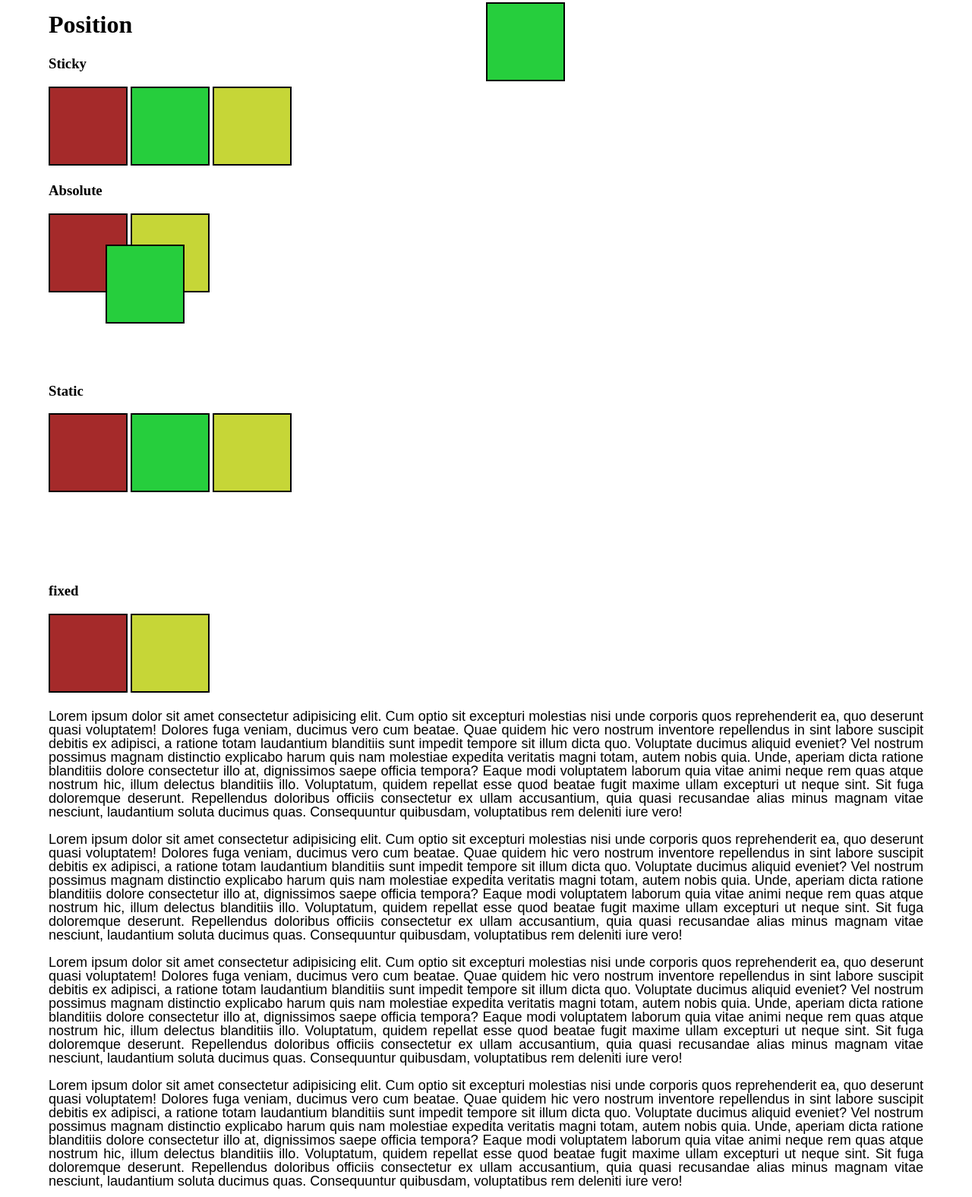
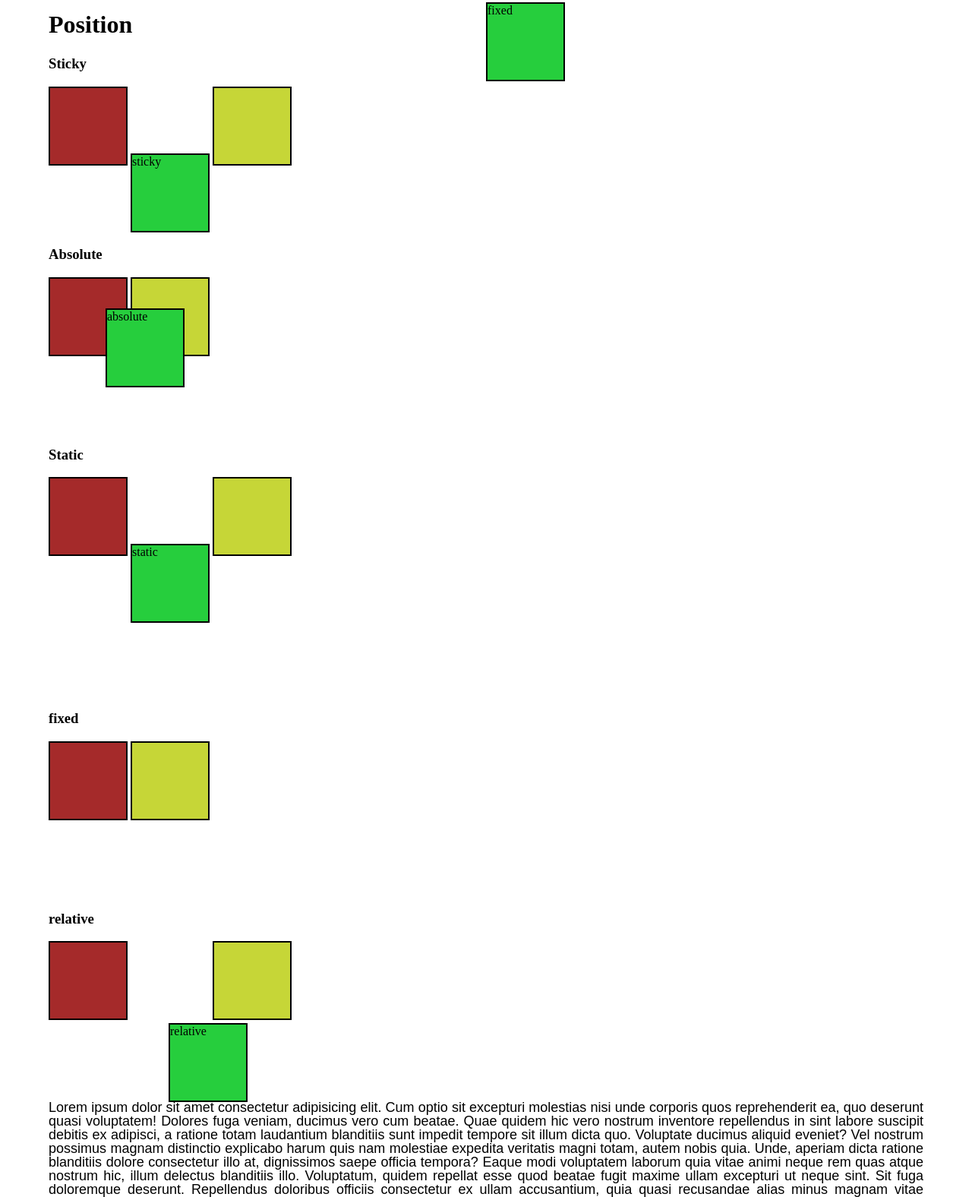
Before and after one commit to asifmohd7608/Tasks, a plain HTML site: page CSS/20 position/index.html in a window 1280 px wide. Shown: the part 7-1583 px from the top of the page at 76% size. Drawn offline with Linux system fonts and the light colour scheme.

Commit message:
added pos:relative

```diff
--- a/CSS/20 position/index.css
+++ b/CSS/20 position/index.css
@@ -45,6 +45,11 @@ position: fixed;
 top: 10px;
 left: 50%;
 }
+.relative{
+    position: relative;
+    top: 20px;
+    left: 50px;
+}
 
 p{
 font: 18px/1.125rem  sans-serif;
--- a/CSS/20 position/index.html
+++ b/CSS/20 position/index.html
@@ -12,32 +12,33 @@
     <h3>Sticky</h3>
 
     <div class="div div1 "></div>
-    <div class="div div3 sticky"></div>
+    <div class="div div3 sticky">sticky</div>
     <div class="div div2 "></div>
 
    <div class="wrapper">
     <div>
         <h3>Absolute</h3>
         <div class="div div1 "></div>
-        <div class="div div3 absolute"></div>
+        <div class="div div3 absolute">absolute</div>
         <div class="div div2 "></div>
     </div>
-
-
-
-
-
     <div>
         <h3>Static</h3>
         <div class="div div1 "></div>
-        <div class="div div3 static"></div>
+        <div class="div div3 static">static</div>
         <div class="div div2 "></div>
     </div>
 
     <div>
         <h3>fixed</h3>
         <div class="div div1 "></div>
-        <div class="div div3 fixed"></div>
+        <div class="div div3 fixed"> fixed</div>
+        <div class="div div2 "></div>
+    </div>
+    <div>
+        <h3>relative</h3>
+        <div class="div div1 "></div>
+        <div class="div div3 relative">relative</div>
         <div class="div div2 "></div>
     </div>
    </div>
```
